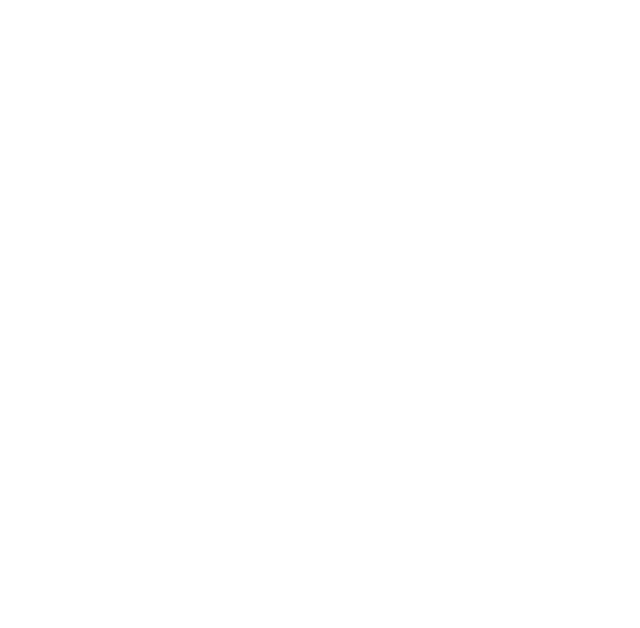
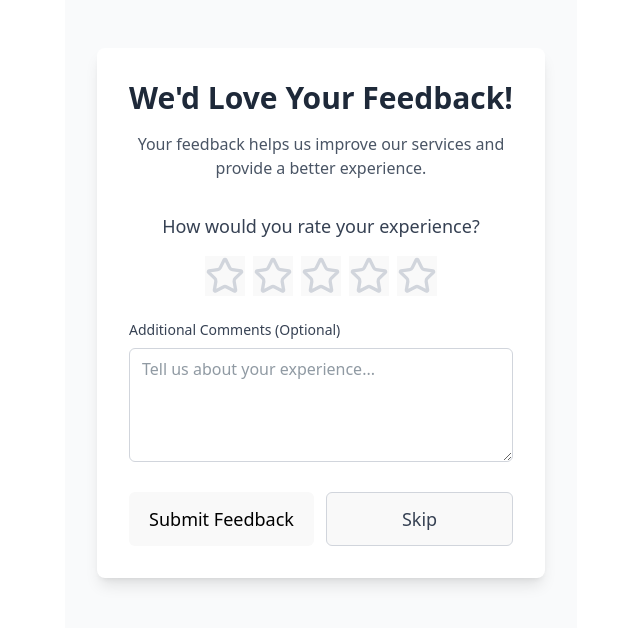
Before and after one commit to koushikbala/EEC-frontend, a React (Vite) app: page /feedback in a window 1280 px wide. Before the commit this address had no page. Shown: the top 628 px of the page, without its empty margins (319-959 px from the left). Built offline with nearby package versions, Linux system fonts and the light colour scheme.

Commit message:
feedback page update

```diff
--- a/src/App.jsx
+++ b/src/App.jsx
@@ -9,6 +9,8 @@
 import ProfileUpdate from './components/ProfileUpdate'
 import ParentPortal from './parents/ParentPortal'
 import TeacherPortal from './teachers/TeacherPortal'
+import FeedbackPage from './pages/FeedbackPage'
+import FeedbackThankYou from './pages/FeedbackThankYou'
 
 function App() {
   return (
@@ -22,6 +24,8 @@
         <Route path="/profile" element={<ProfileUpdate />} />
         <Route path="/parents/*" element={<ParentPortal />} />
         <Route path="/teachers/*" element={<TeacherPortal />} />
+        <Route path="/feedback" element={<FeedbackPage />} />
+        <Route path="/feedback/thank-you" element={<FeedbackThankYou />} />
       </Routes>
     </BrowserRouter>
   )
--- /dev/null
+++ b/src/components/FeedbackForm.jsx
@@ -0,0 +1,82 @@
+import React, { useState } from 'react';
+import { Star } from 'lucide-react';
+
+const FeedbackForm = ({ onClose, onSubmit }) => {
+  const [rating, setRating] = useState(0);
+  const [hoveredRating, setHoveredRating] = useState(0);
+  const [feedback, setFeedback] = useState('');
+
+  const handleSubmit = (e) => {
+    e.preventDefault();
+    onSubmit({ rating, feedback });
+    onClose();
+  };
+
+  return (
+    <div className="fixed inset-0 bg-black/50 flex items-center justify-center z-50">
+      <div className="bg-white rounded-lg p-6 w-full max-w-md">
+        <h2 className="text-2xl font-bold text-gray-800 mb-4">We'd Love Your Feedback!</h2>
+        <p className="text-gray-600 mb-6">Please take a moment to rate your experience.</p>
+
+        <form onSubmit={handleSubmit}>
+          {/* Star Rating */}
+          <div className="flex justify-center space-x-2 mb-6">
+            {[1, 2, 3, 4, 5].map((star) => (
+              <button
+                key={star}
+                type="button"
+                className="focus:outline-none"
+                onMouseEnter={() => setHoveredRating(star)}
+                onMouseLeave={() => setHoveredRating(0)}
+                onClick={() => setRating(star)}
+              >
+                <Star
+                  size={32}
+                  className={`transition-colors ${
+                    star <= (hoveredRating || rating)
+                      ? 'fill-yellow-400 text-yellow-400'
+                      : 'text-gray-300'
+                  }`}
+                />
+              </button>
+            ))}
+          </div>
+
+          {/* Feedback Text Area */}
+          <div className="mb-6">
+            <label htmlFor="feedback" className="block text-sm font-medium text-gray-700 mb-2">
+              Additional Comments (Optional)
+            </label>
+            <textarea
+              id="feedback"
+              rows="4"
+              className="w-full px-3 py-2 border border-gray-300 rounded-md focus:outline-none focus:ring-2 focus:ring-yellow-400"
+              placeholder="Tell us about your experience..."
+              value={feedback}
+              onChange={(e) => setFeedback(e.target.value)}
+            />
+          </div>
+
+          {/* Action Buttons */}
+          <div className="flex space-x-3">
+            <button
+              type="submit"
+              className="flex-1 bg-yellow-500 text-white py-2 px-4 rounded-md hover:bg-yellow-600 transition-colors"
+            >
+              Submit Feedback
+            </button>
+            <button
+              type="button"
+              onClick={onClose}
+              className="flex-1 border border-gray-300 text-gray-700 py-2 px-4 rounded-md hover:bg-gray-50 transition-colors"
+            >
+              Skip
+            </button>
+          </div>
+        </form>
+      </div>
+    </div>
+  );
+};
+
+export default FeedbackForm;
--- /dev/null
+++ b/src/hooks/useAppCloseFeedback.js
@@ -0,0 +1,51 @@
+import { useEffect } from 'react';
+import { useNavigate } from 'react-router-dom';
+
+const useAppCloseFeedback = () => {
+  const navigate = useNavigate();
+
+  useEffect(() => {
+    const handleBeforeUnload = (e) => {
+      if (!localStorage.getItem('feedbackSubmitted')) {
+        e.preventDefault();
+        e.returnValue = '';
+        navigate('/feedback');
+      }
+    };
+
+    const handleVisibilityChange = () => {
+      if (document.visibilityState === 'hidden' && !localStorage.getItem('feedbackSubmitted')) {
+        navigate('/feedback');
+      }
+    };
+
+    window.addEventListener('beforeunload', handleBeforeUnload);
+    document.addEventListener('visibilitychange', handleVisibilityChange);
+
+    return () => {
+      window.removeEventListener('beforeunload', handleBeforeUnload);
+      document.removeEventListener('visibilitychange', handleVisibilityChange);
+    };
+  }, [navigate]);
+
+  const handleFeedbackSubmit = async ({ rating, feedback }) => {
+    try {
+      // Here you would typically send the feedback to your backend
+      console.log('Feedback submitted:', { rating, feedback });
+
+      // Mark feedback as submitted
+      localStorage.setItem('feedbackSubmitted', 'true');
+
+      // Close the feedback form
+      navigate('/feedback');
+    } catch (error) {
+      console.error('Error submitting feedback:', error);
+    }
+  };
+
+  return {
+    handleFeedbackSubmit
+  };
+};
+
+export default useAppCloseFeedback;
--- /dev/null
+++ b/src/pages/FeedbackPage.jsx
@@ -0,0 +1,104 @@
+import React from 'react';
+import { useNavigate } from 'react-router-dom';
+import { Star } from 'lucide-react';
+import { useState } from 'react';
+
+const FeedbackPage = () => {
+  const navigate = useNavigate();
+  const [rating, setRating] = useState(0);
+  const [hoveredRating, setHoveredRating] = useState(0);
+  const [feedback, setFeedback] = useState('');
+
+  const handleSubmit = async (e) => {
+    e.preventDefault();
+    try {
+      // Here you would typically send the feedback to your backend
+      console.log('Feedback submitted:', { rating, feedback });
+
+      // Mark feedback as submitted
+      localStorage.setItem('feedbackSubmitted', 'true');
+
+      // Navigate back or to a thank you page
+      navigate('/feedback/thank-you');
+    } catch (error) {
+      console.error('Error submitting feedback:', error);
+    }
+  };
+
+  return (
+    <div className="min-h-screen bg-gray-50 py-12 px-4 sm:px-6 lg:px-8 absolute top-1/2 left-1/2 -translate-x-1/2 -translate-y-1/2">
+      <div className="max-w-md mx-auto bg-white rounded-lg shadow-lg p-8">
+        <div className="text-center mb-8">
+          <h2 className="text-3xl font-bold text-gray-800 mb-4">We'd Love Your Feedback!</h2>
+          <p className="text-gray-600">
+            Your feedback helps us improve our services and provide a better experience.
+          </p>
+        </div>
+
+        <form onSubmit={handleSubmit} className="space-y-6">
+          {/* Star Rating */}
+          <div className="flex flex-col items-center space-y-4">
+            <label className="text-lg font-medium text-gray-700">
+              How would you rate your experience?
+            </label>
+            <div className="flex space-x-2">
+              {[1, 2, 3, 4, 5].map((star) => (
+                <button
+                  key={star}
+                  type="button"
+                  className="focus:outline-none transform transition hover:scale-110"
+                  onMouseEnter={() => setHoveredRating(star)}
+                  onMouseLeave={() => setHoveredRating(0)}
+                  onClick={() => setRating(star)}
+                >
+                  <Star
+                    size={40}
+                    className={`transition-colors ${
+                      star <= (hoveredRating || rating)
+                        ? 'fill-yellow-400 text-yellow-400'
+                        : 'text-gray-300'
+                    }`}
+                  />
+                </button>
+              ))}
+            </div>
+          </div>
+
+          {/* Feedback Text Area */}
+          <div>
+            <label htmlFor="feedback" className="block text-sm font-medium text-gray-700 mb-2">
+              Additional Comments (Optional)
+            </label>
+            <textarea
+              id="feedback"
+              rows="4"
+              className="w-full px-3 py-2 border border-gray-300 rounded-md focus:outline-none focus:ring-2 focus:ring-yellow-400"
+              placeholder="Tell us about your experience..."
+              value={feedback}
+              onChange={(e) => setFeedback(e.target.value)}
+            />
+          </div>
+
+          {/* Action Buttons */}
+          <div className="flex flex-col space-y-3 sm:flex-row sm:space-y-0 sm:space-x-3">
+            <button
+              type="submit"
+              className="flex-1 bg-yellow-500 text-black py-3 px-4 rounded-md hover:bg-yellow-600 transition-colors text-lg font-medium"
+            >
+              Submit Feedback
+            </button>
+            <button
+              type="button"
+              onClick={() => navigate(-1)}
+              className="flex-1 border border-gray-300 text-gray-700 py-3 px-4 rounded-md hover:bg-gray-50 transition-colors text-lg font-medium"
+            >
+              Skip
+            </button>
+          </div>
+        </form>
+      </div>
+    </div>
+  );
+};
+
+export default FeedbackPage;
--- /dev/null
+++ b/src/pages/FeedbackThankYou.jsx
@@ -0,0 +1,31 @@
+import React from 'react';
+import { useNavigate } from 'react-router-dom';
+import { CheckCircle } from 'lucide-react';
+
+const FeedbackThankYou = () => {
+  const navigate = useNavigate();
+
+  return (
+    <div className="min-h-screen bg-gray-50 flex flex-col items-center justify-center py-12 px-4 sm:px-6 lg:px-8 absolute top-1/2 left-1/2 -translate-x-1/2 -translate-y-1/2">
+      <div className="max-w-md w-full bg-white rounded-lg shadow-lg p-8 text-center">
+        <div className="flex justify-center mb-6">
+          <CheckCircle size={64} className="text-green-500" />
+        </div>
+        <h2 className="text-3xl font-bold text-gray-800 mb-4">
+          Thank You for Your Feedback!
+        </h2>
+        <p className="text-gray-600 mb-8">
+          We appreciate you taking the time to help us improve our services.
+        </p>
+        <button
+          onClick={() => navigate('/')}
+          className="w-full bg-yellow-500 text-black py-3 px-4 rounded-md hover:bg-yellow-600 transition-colors text-lg font-medium"
+        >
+          Return to Home
+        </button>
+      </div>
+    </div>
+  );
+};
+
+export default FeedbackThankYou;
```
Also changed, not shown: public/harrow-hall-school.png (added), public/st.xavier's.jpeg (added).
